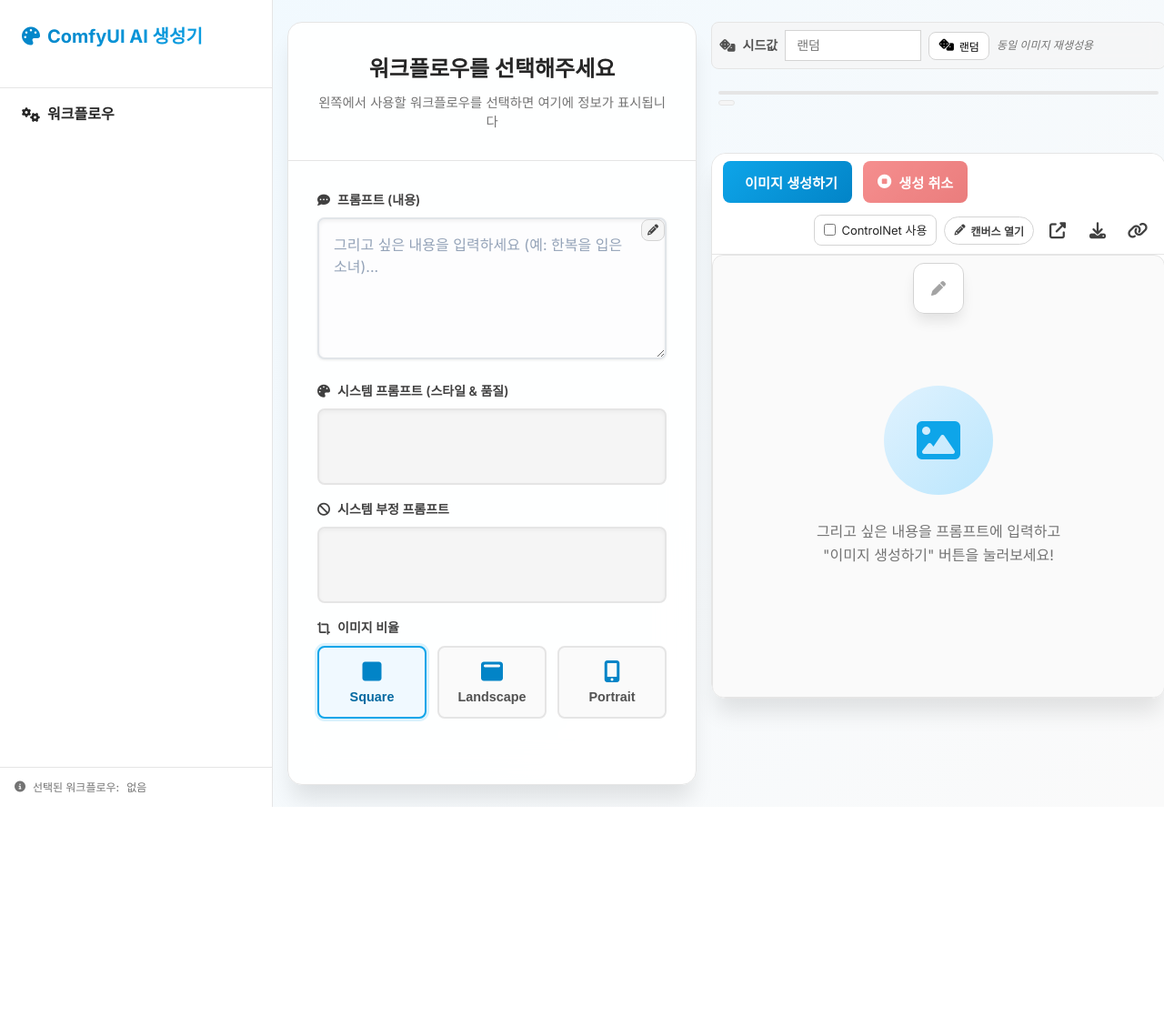
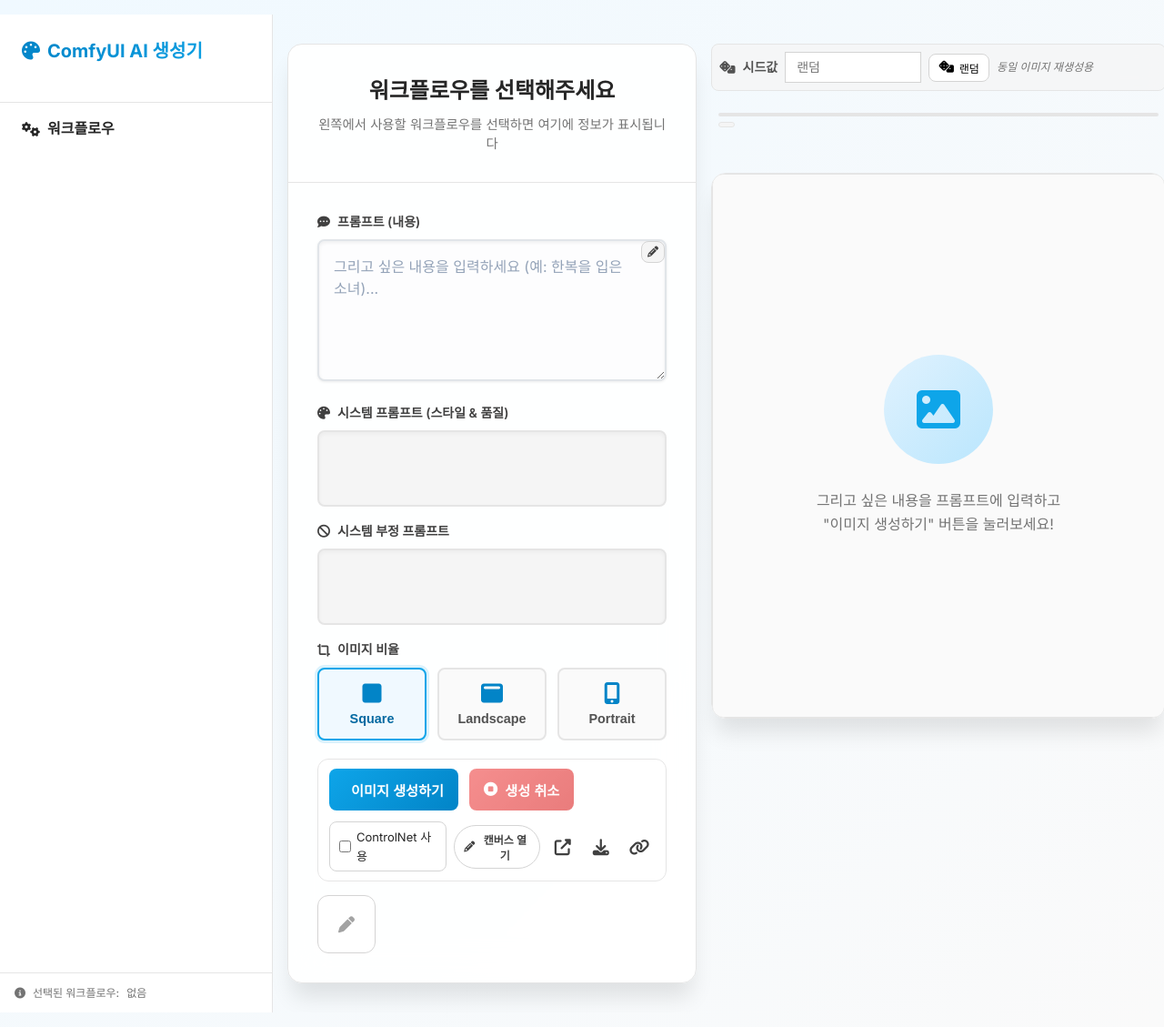
Before and after one commit to YoungkyuAlexKim/ComfyUI_FastAPI, a FastAPI app: template templates/index.html in a window 1280 px wide. Shown: the whole page at 91% size. Before the commit the page ends 887 px from the top, so only its background shows below. Run offline with FastAPI, Linux system fonts and the light colour scheme; the template is opened without the code that fills it, so the values that code supplies are empty; some libraries are stand-ins or nearby versions.

Commit message:
레이아웃 작업중

```diff
--- a/static/css/components.css
+++ b/static/css/components.css
@@ -264,7 +264,7 @@
 
 /* Progress - 독립적으로 분리된 로딩바 */
 .progress-section {
-    margin-bottom: 6px; /* 픽셀 퍼펙트하게 위 영역과 정렬 */
+    margin-bottom: 4px; /* 상단 여백 축소로 빈 공간 최소화 */
     padding: var(--space-sm);
     background: transparent;
     border: none;
--- a/static/css/layout.css
+++ b/static/css/layout.css
@@ -1,5 +1,5 @@
 /* Layout */
-.app-container { min-height: 100vh; display: flex; flex-direction: column; }
+.app-container { min-height: 100vh; display: flex; flex-direction: column; padding: var(--space-lg) 0; }
 
 /* Sidebar Layout */
 .app-layout {
@@ -84,7 +84,7 @@
 .main-content {
     flex: 1;
     width: calc(100% - 300px);
-    padding: var(--space-xl) var(--space-lg);
+    padding: var(--space-2xl) var(--space-lg); /* increase top/bottom outer padding */
     overflow-y: auto;
     display: grid;
     grid-template-columns: minmax(450px, 600px) minmax(500px, 1fr) 360px; /* 입력 | 결과 | 갤러리 */
@@ -105,6 +105,20 @@
     flex-direction: column;
     gap: var(--space-lg);
 }
+
+/* Generator toolbar moved above image card */
+.generator-toolbar {
+    padding: 10px 12px;
+    margin-top: 0;
+    margin-bottom: 15px; /* add space before ControlNet strip */
+    background: rgba(255, 255, 255, 0.9);
+    backdrop-filter: blur(12px);
+    border: 1px solid var(--neutral-200);
+    border-radius: var(--radius-xl);
+    box-shadow: none; /* remove decorative shadow */
+}
+/* Remove inner padding/border from nested toolbar */
+.generator-toolbar .output-toolbar { padding: 0; border-bottom: none; background: transparent; }
 
 /* App Title in Sidebar */
 .app-title {
@@ -158,6 +172,38 @@
     border-bottom: 1px solid var(--neutral-200);
     background: rgba(255,255,255,0.7);
 }
+
+/* ControlNet strip under toolbar */
+.controlnet-strip {
+    display: flex;
+    align-items: center;
+    gap: 8px;
+    margin-top: 8px; /* spaced away from toolbar */
+    margin-bottom: 2px; /* tighter bottom to reduce leftover space */
+}
+
+#control-floating {
+    --cn-thumb-size: 64px; /* ControlNet thumbnail size */
+    position: relative; /* no longer absolute; lives inside strip */
+    width: var(--cn-thumb-size);
+    height: var(--cn-thumb-size);
+    border-radius: 12px;
+    border: 1px solid var(--neutral-300);
+    background: rgba(255,255,255,0.92);
+    box-shadow: none; /* remove decorative shadow */
+    backdrop-filter: saturate(120%) blur(4px);
+    z-index: 1;
+    display: flex;
+    align-items: center;
+    justify-content: center;
+    transition: filter var(--overlay-fade, 300ms) var(--overlay-easing, ease);
+}
+#control-slot-inner { width: 100%; height: 100%; border-radius: 12px; overflow: hidden; display:flex; align-items:center; justify-content:center; }
+#control-floating-img { width: 100%; height: 100%; object-fit: cover; display: none; }
+#control-floating-empty { display:flex; align-items:center; justify-content:center; width:100%; height:100%; color: var(--neutral-400); cursor: pointer; }
+#control-floating-empty i { font-size: 18px; }
+#control-clear { position:absolute; top:-3px; right:-3px; width:14px; height:14px; border:none; background: rgba(0,0,0,0.55); color:#fff; border-radius:4px; display:none; align-items:center; justify-content:center; cursor:pointer; }
+#control-clear i { font-size:10px; line-height:1; }
 .input-panel { grid-column: 1; }
 .output-panel { grid-column: 2; }
 .gallery-panel { grid-column: 3; }
@@ -207,6 +253,10 @@
 }
 
 .card-content { padding: var(--space-2xl); }
+/* Reduce only the bottom padding for the input card content to tighten empty area */
+.input-card .card-content { padding-bottom: 2px; }
+/* Slightly increase space between ControlNet strip and status text */
+.input-card .status-container { margin-top: 10px; }
 
 /* Placeholder Section */
 .placeholder-section {
--- a/templates/index.html
+++ b/templates/index.html
@@ -78,6 +78,47 @@
                                     </div>
                                 </div>
                             </div>
+                            <!-- Moved toolbar and ControlNet strip under prompts/ratio -->
+                            <div class="generator-toolbar">
+                                <div class="output-toolbar">
+                                    <button class="generate-btn" id="generate-btn">
+                                        <i class="fas fa-sparkles"></i> <span>이미지 생성하기</span>
+                                    </button>
+                                    <button class="cancel-btn" id="cancel-btn" disabled>
+                                        <i class="fas fa-stop-circle"></i> <span>생성 취소</span>
+                                    </button>
+                                    <div class="output-tools" style="margin-left:auto; display:flex; align-items:center; gap:8px;">
+                                        <label style="display:inline-flex; align-items:center; gap:6px; font-size:13px; border:1px solid var(--neutral-300); padding:6px 10px; border-radius:8px; background:#fff;">
+                                            <input type="checkbox" id="control-enabled" />
+                                            <span>ControlNet 사용</span>
+                                        </label>
+                                        <button id="open-canvas-btn" type="button" class="chip-btn" title="캔버스 열기" aria-label="캔버스 열기"><i class="fas fa-pencil"></i> 캔버스 열기</button>
+                                        <button id="open-btn" type="button" class="icon-btn" title="새 탭에서 열기" aria-label="새 탭에서 열기">
+                                            <i class="fas fa-up-right-from-square" aria-hidden="true"></i>
+                                        </button>
+                                        <button id="download-btn" type="button" class="icon-btn" title="다운로드" aria-label="다운로드">
+                                            <i class="fas fa-download" aria-hidden="true"></i>
+                                        </button>
+                                        <button id="copylink-btn" type="button" class="icon-btn" title="링크 복사" aria-label="링크 복사">
+                                            <i class="fas fa-link" aria-hidden="true"></i>
+                                        </button>
+                                    </div>
+                                </div>
+                            </div>
+                            <div class="controlnet-strip">
+                                <div id="control-floating" title="컨트롤 이미지(클릭하여 캔버스 열기)">
+                                    <div id="control-slot-inner">
+                                        <img id="control-floating-img" alt="선택된 컨트롤" />
+                                        <div id="control-floating-empty">
+                                            <i class="fas fa-pen" aria-hidden="true"></i>
+                                        </div>
+                                    </div>
+                                    <button id="control-clear" type="button" title="컨트롤 제거" aria-label="컨트롤 제거">
+                                        <i class="fas fa-xmark" aria-hidden="true"></i>
+                                    </button>
+                                </div>
+                            </div>
+
                             <div class="status-container" id="status-container"><p id="status-message"></p></div>
                         </div>
                     </div>
@@ -112,45 +153,7 @@
                             <span id="queue-eta" style="color: var(--neutral-500);"></span>
                         </div>
                     </div>
-
                         <div class="output-card" style="position:relative;">
-                            <div class="output-toolbar">
-                                <button class="generate-btn" id="generate-btn">
-                                <i class="fas fa-sparkles"></i> <span>이미지 생성하기</span>
-                            </button>
-                            <button class="cancel-btn" id="cancel-btn" disabled>
-                                <i class="fas fa-stop-circle"></i> <span>생성 취소</span>
-                            </button>
-
-                                <div class="output-tools" style="margin-left:auto; display:flex; align-items:center; gap:8px;">
-                                    <label style="display:inline-flex; align-items:center; gap:6px; font-size:13px; border:1px solid var(--neutral-300); padding:6px 10px; border-radius:8px; background:#fff;">
-                                        <input type="checkbox" id="control-enabled" />
-                                        <span>ControlNet 사용</span>
-                                    </label>
-                                    <button id="open-canvas-btn" type="button" class="chip-btn" title="캔버스 열기" aria-label="캔버스 열기"><i class="fas fa-pencil"></i> 캔버스 열기</button>
-                                    <button id="open-btn" type="button" class="icon-btn" title="새 탭에서 열기" aria-label="새 탭에서 열기">
-                                        <i class="fas fa-up-right-from-square" aria-hidden="true"></i>
-                                    </button>
-                                    <button id="download-btn" type="button" class="icon-btn" title="다운로드" aria-label="다운로드">
-                                        <i class="fas fa-download" aria-hidden="true"></i>
-                                    </button>
-                                    <button id="copylink-btn" type="button" class="icon-btn" title="링크 복사" aria-label="링크 복사">
-                                        <i class="fas fa-link" aria-hidden="true"></i>
-                                    </button>
-                                </div>
-                        </div>
-                        <!-- Floating control thumb top-center within image area -->
-                        <div id="control-floating" style="position:absolute; top:120px; left:50%; transform: translateX(-50%); width:56px; height:56px; border-radius:12px; border:1px solid var(--neutral-300); background: rgba(255,255,255,0.92); box-shadow: var(--shadow-lg); backdrop-filter: saturate(120%) blur(4px); z-index:9; display:flex; align-items:center; justify-content:center; transition: filter var(--overlay-fade, 300ms) var(--overlay-easing, ease);" title="컨트롤 이미지(클릭하여 캔버스 열기)">
-                            <div id="control-slot-inner" style="width:100%; height:100%; border-radius:12px; overflow:hidden; display:flex; align-items:center; justify-content:center;">
-                                <img id="control-floating-img" alt="선택된 컨트롤" style="width:100%; height:100%; object-fit:cover; display:none;" />
-                                <div id="control-floating-empty" style="display:flex; align-items:center; justify-content:center; width:100%; height:100%; color: var(--neutral-400); cursor:pointer;">
-                                    <i class="fas fa-pen" aria-hidden="true"></i>
-                                </div>
-                            </div>
-                            <button id="control-clear" type="button" title="컨트롤 제거" aria-label="컨트롤 제거" style="position:absolute; top:-3px; right:-3px; width:14px; height:14px; border:none; background: rgba(0,0,0,0.55); color:#fff; border-radius:4px; display:none; align-items:center; justify-content:center; cursor:pointer;">
-                                <i class="fas fa-xmark" style="font-size:10px; line-height:1;" aria-hidden="true"></i>
-                            </button>
-                        </div>
                         <div class="placeholder-section" id="placeholder-section">
                              <div class="placeholder-card">
                                 <div class="placeholder-container">
```
Also changed, not shown: db/app_data.db.
